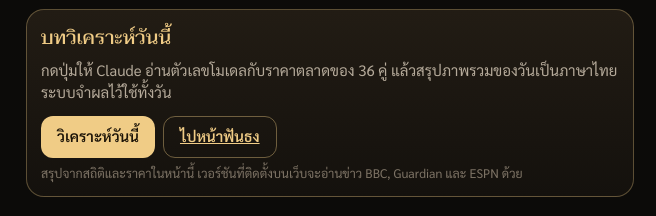
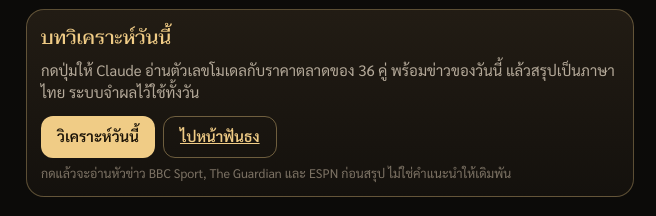
Before and after one commit to mengnattawitmarin/goal-club, a website: page public/index.html in a window 1280 px wide. Shown: the part 387-603 px from the top of the page, 310-966 px from the left. Drawn offline with Linux system fonts and the light colour scheme; no server answers.

Commit message:
Brief card: describe news reading on the hosted site
Co-Authored-By: Claude Opus 5.5 <noreply@anthropic.com>
Claude-Session: https://claude.ai/code/session_01VpNukiPGiDiqkqoEjZRkn7

```diff
--- a/public/index.html
+++ b/public/index.html
@@ -630,12 +630,12 @@ function briefCard(day){
   return `<div class="card gold brief">
     <div class="row" style="justify-content:space-between"><div class="serif" style="font-size:19px;color:var(--gold)">บทวิเคราะห์วันนี้</div>${b?`<span class="faint" style="font-size:12px">เขียนเมื่อ ${stampTime(b.at)}</span>`:""}</div>
     ${b?`<p>${esc(b.summary)}</p>${b.notes?.length?`<ul>${b.notes.map(n=>`<li><b>${esc(n.match)}</b> — ${esc(n.text)}</li>`).join("")}</ul>`:""}`
-       :`<p class="muted">กดปุ่มให้ Claude อ่านตัวเลขโมเดลกับราคาตลาดของ ${day.matches.length} คู่ แล้วสรุปภาพรวมของวันเป็นภาษาไทย ระบบจำผลไว้ใช้ทั้งวัน</p>`}
+       :`<p class="muted">กดปุ่มให้ Claude อ่านตัวเลขโมเดลกับราคาตลาดของ ${day.matches.length} คู่${window.claude?"":" พร้อมข่าวของวันนี้"} แล้วสรุปเป็นภาษาไทย ระบบจำผลไว้ใช้ทั้งวัน</p>`}
     ${b?.players?.length?`<div style="margin-top:10px"><b style="font-size:13px;color:var(--gold)">นักเตะในข่าว</b><ul>${b.players.map(p=>`<li><b>${esc(p.name)}</b>${p.club?` (${esc(p.club)})`:""} — ${esc(p.detail)}</li>`).join("")}</ul></div>`:""}
     ${b?.headlines?.length?`<details style="margin-top:8px"><summary class="muted" style="font-size:13px">ข่าวที่ใช้ ${b.headlines.length} ชิ้น</summary><ul style="font-size:13px">${b.headlines.map(h=>`<li><span class="faint">${esc(h.source)}</span> ${h.url?`<a href="${esc(h.url)}" target="_blank" rel="noopener" style="color:var(--fg)">${esc(h.title)}</a>`:esc(h.title)}</li>`).join("")}</ul></details>`:""}
     ${S.briefErr?`<p style="color:var(--loss);font-size:13px">${esc(S.briefErr)}</p>`:""}
     <div class="row" style="margin-top:12px"><button class="btn" id="btnBrief" ${S.briefBusy||!day.matches.length?"disabled":""}>${S.briefBusy?"กำลังวิเคราะห์…":b?"วิเคราะห์อีกรอบ":"วิเคราะห์วันนี้"}</button><a class="btn ghost" href="#more" data-goto="picks">ไปหน้าฟันธง</a></div>
-    <p class="note">${b?.headlines?.length?"สรุปจากสถิติ ราคา และหัวข่าวจริงที่ลิงก์ไว้ ไม่ใช่คำแนะนำให้เดิมพัน":"สรุปจากสถิติและราคาในหน้านี้ เวอร์ชันที่ติดตั้งบนเว็บจะอ่านข่าว BBC, Guardian และ ESPN ด้วย"}</p>
+    <p class="note">${b?.headlines?.length?"สรุปจากสถิติ ราคา และหัวข่าวจริงที่ลิงก์ไว้ ไม่ใช่คำแนะนำให้เดิมพัน":(window.claude?"สรุปจากสถิติและราคาในหน้านี้ ยังไม่ได้อ่านข่าว":"กดแล้วจะอ่านหัวข่าว BBC Sport, The Guardian และ ESPN ก่อนสรุป ไม่ใช่คำแนะนำให้เดิมพัน")}</p>
   </div>`;
 }
 function viewHome(){
```
